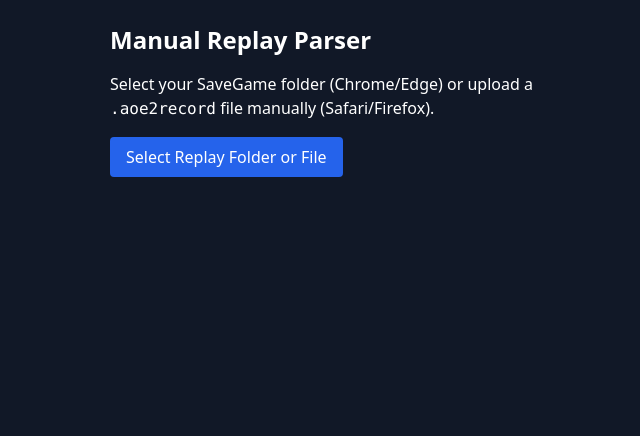
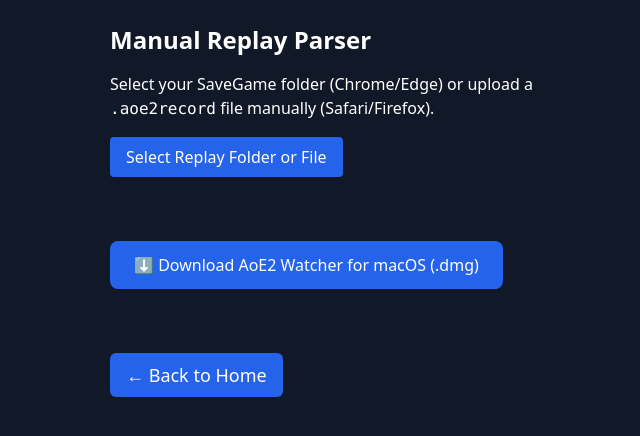
Before and after one commit to Emaren/api-prodf, a Next.js app in the folder aoe2-betting/: page /replay-parser in a window 1280 px wide. Shown: the top 436 px of the page, without its empty margins (266-906 px from the left). Built offline with nearby package versions, Linux system fonts and the light colour scheme.

Commit message:
Add download link for AoE2 Watcher

```diff
--- a/aoe2-betting/app/replay-parser/page.tsx
+++ b/aoe2-betting/app/replay-parser/page.tsx
@@ -1,11 +1,15 @@
 "use client";
 
 import { useRef, useState } from "react";
+import { Button } from "@/components/ui/button";
+import { useRouter } from "next/navigation";
+
 
 export default function ReplayParserPage() {
   const [status, setStatus] = useState("");
   const [fileName, setFileName] = useState("");
   const fileInputRef = useRef<HTMLInputElement>(null);
+  const router = useRouter();
 
   const handleSelectReplay = async () => {
     try {
@@ -73,15 +77,6 @@
     }
   };
 
-  <a
-  href="https://drive.google.com/uc?export=download&id=1mDb4CxcyH_9X6ERLTfKbqrD5dEN6vg8n"
-  target="_blank"
-  rel="noopener noreferrer"
-  className="bg-blue-600 hover:bg-blue-700 text-white px-6 py-3 rounded-lg inline-block"
-  >
-    ⬇️ Download AoE2 Watcher for macOS (.dmg)
-  </a>
-
 
   return (
     <div className="p-6 space-y-4 max-w-xl mx-auto">
@@ -105,7 +100,26 @@
         onChange={handleFileChange}
         style={{ display: "none" }}
       />
-
+      <br></br>
+      <br></br>
+      <br></br>
+      <a
+        href="https://drive.google.com/uc?export=download&id=1mDb4CxcyH_9X6ERLTfKbqrD5dEN6vg8n"
+        target="_blank"
+        rel="noopener noreferrer"
+        className="bg-blue-600 hover:bg-blue-700 text-white px-6 py-3 rounded-lg inline-block"
+      >
+        ⬇️ Download AoE2 Watcher for macOS (.dmg)
+      </a>
+      <br />
+      <br />
+      <br />
+      <Button
+          className="mt-4 text-lg text-gray-400 hover:text-white"
+          onClick={() => router.push("/")}
+        >
+          ← Back to Home
+      </Button>
       {fileName && <p className="text-sm text-gray-600">Selected: {fileName}</p>}
       {status && <p className="text-sm mt-2">{status}</p>}
     </div>
```
